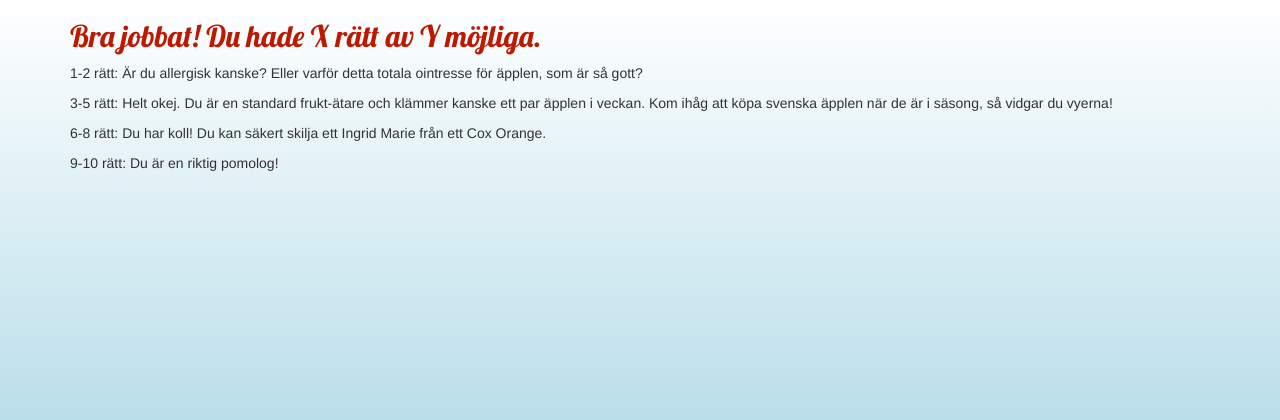
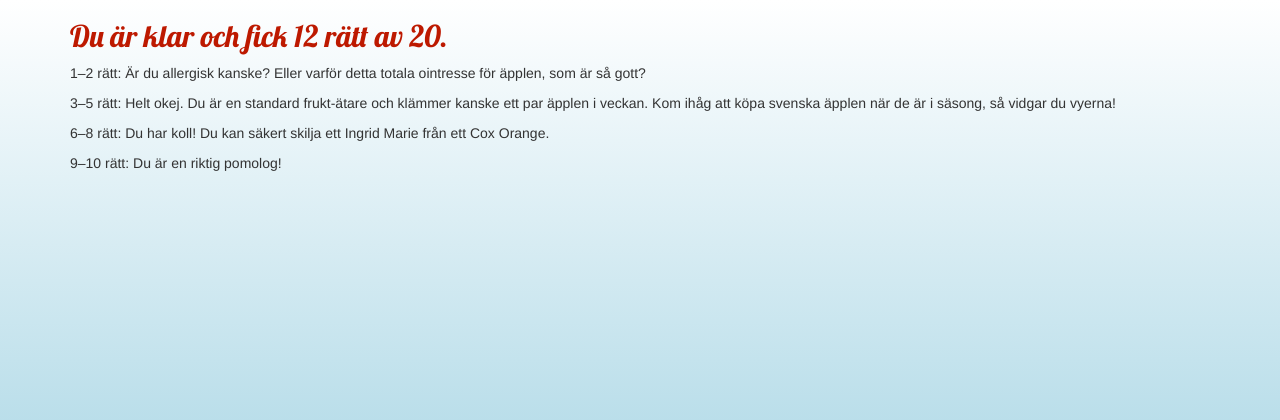
Before and after one commit to pellenfant/quizproject, a Django app: page /quiz/1/completed/ in a window 1280 px wide. Shown: the top 420 px of the page. Run offline with Django 3.2, Linux system fonts and the light colour scheme; some libraries are stand-ins or nearby versions.

Commit message:
Lagt till data på results-sidan.
Plus ändrat i content.

```diff
--- a/quiz/templates/quiz/results.html
+++ b/quiz/templates/quiz/results.html
@@ -12,16 +12,16 @@
 </head>
 <body>
 	<div class="container">
-	<h2>Bra jobbat! Du hade X rätt av Y möjliga. </h2>
+	<h2> Du är klar och fick {{ correct }} rätt av {{ total }}. </h2>
 
-	<p>1-2 rätt: Är du allergisk kanske? Eller varför detta totala ointresse för äpplen, som är så gott? </p>
+	<p>1–2 rätt: Är du allergisk kanske? Eller varför detta totala ointresse för äpplen, som är så gott? </p>
 
 	<p>
-		3-5 rätt: Helt okej. Du är en standard frukt-ätare och klämmer kanske ett par äpplen i veckan. Kom ihåg att köpa svenska äpplen när de är i säsong, så vidgar du vyerna!</p>
+		3–5 rätt: Helt okej. Du är en standard frukt-ätare och klämmer kanske ett par äpplen i veckan. Kom ihåg att köpa svenska äpplen när de är i säsong, så vidgar du vyerna!</p>
 
-		<p>6-8 rätt: Du har koll! Du kan säkert skilja ett Ingrid Marie från ett Cox Orange. </p>
+		<p>6–8 rätt: Du har koll! Du kan säkert skilja ett Ingrid Marie från ett Cox Orange. </p>
 
-		<p>9-10 rätt: Du är en riktig pomolog! </p>
+		<p>9–10 rätt: Du är en riktig pomolog! </p>
 	</div>
 	</body>
 	</html>
--- a/quiz/views.py
+++ b/quiz/views.py
@@ -50,5 +50,10 @@ def question(request, quiz_number, question_number):
 	return render(request, "quiz/question.html", context)
 
 
-def completed(request):
-	return render (request, "quiz/results.html")
+def completed(request, quiz_number):
+	context = {
+		"correct": 12,
+		"total": 20,
+		"quiz_number": quiz_number,
+	}
+	return render (request, "quiz/results.html", context)
--- a/quizsite/urls.py
+++ b/quizsite/urls.py
@@ -19,5 +19,5 @@ urlpatterns = [
     url(r"^$",views.startpage),
     url(r"^quiz/([0-9]+)/$", views.quiz),
     url(r"^quiz/([0-9]+)/question/([0-9]+)/$", views.question),
-    url(r"^quiz/[0-9]+/completed/$", views.completed),
+    url(r"^quiz/([0-9]+)/completed/$", views.completed),
     ]
```
